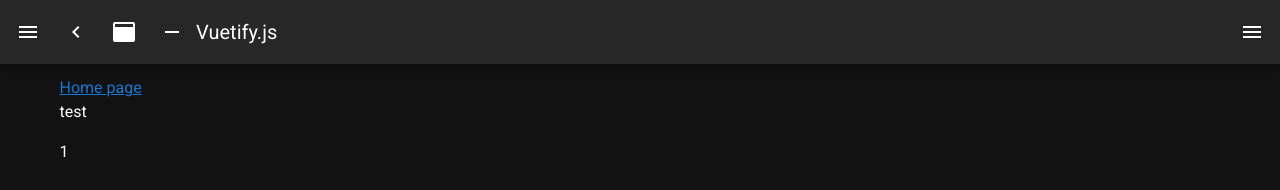
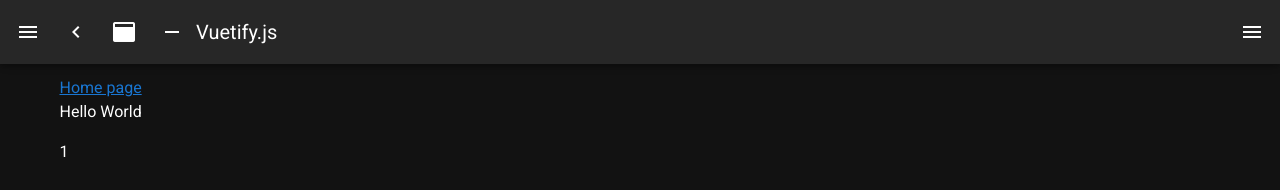
Before and after one commit to yaizuuuu/intro-nuxt, a Nuxt app: page /second/1 in a window 1280 px wide. Shown: the top 190 px of the page. Built offline with nearby package versions, Linux system fonts and the light colour scheme.

Commit message:
ルーティング: validate()でルーティングの検証を行う

```diff
--- a/pages/second/_id.vue
+++ b/pages/second/_id.vue
@@ -2,7 +2,7 @@
   <div>
     <nuxt-link to="/">Home page</nuxt-link>
     <!-- 従来どおりにdataからデータの値を表示させる -->
-    <p>{{ test }}</p>
+    <p>{{ name }}</p>
 
     <!-- 従来どおりにcomputedからデータの値を表示させる -->
     <p>{{ id }}</p>
@@ -12,15 +12,26 @@
 <script>
 export default {
   name: 'Second',
+  // ルーティングの検証
+  validate ({ params }) {
+    // paramsに動的に指定したパスが入る
+    console.log('validate: ', params, params.id, /^\d+$/.test(params.id))
+    // 数値でなければならない
+    return /^\d+$/.test(params.id)
+    // 失敗させてみる,
+    // return /^\s+$/.test(params.id)
+  },
+
   data () {
     return {
-      test: 'test',
+      name: 'Hello World',
     }
   },
+
   computed: {
     id () {
       // 動的なルートのパラメータを取得
-      console.log(this.$route)
+      console.log('route object: ', this.$route)
       return this.$route.params.id
     },
   },
```
